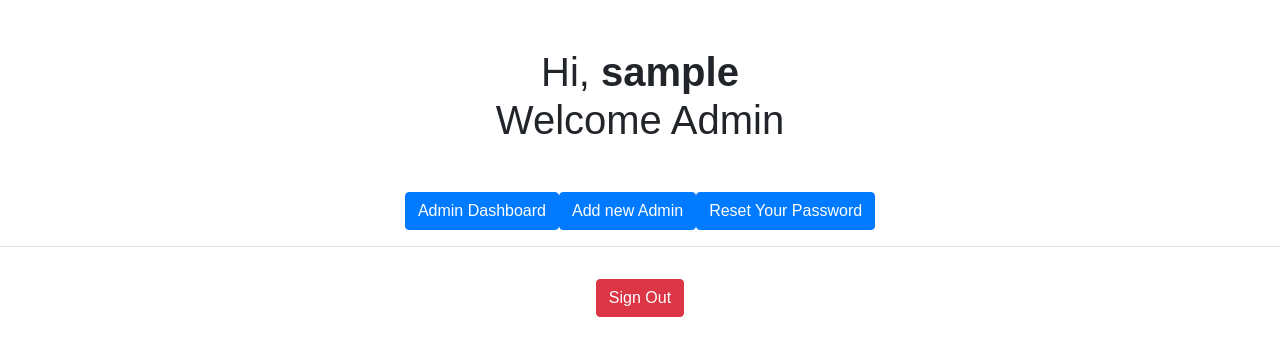
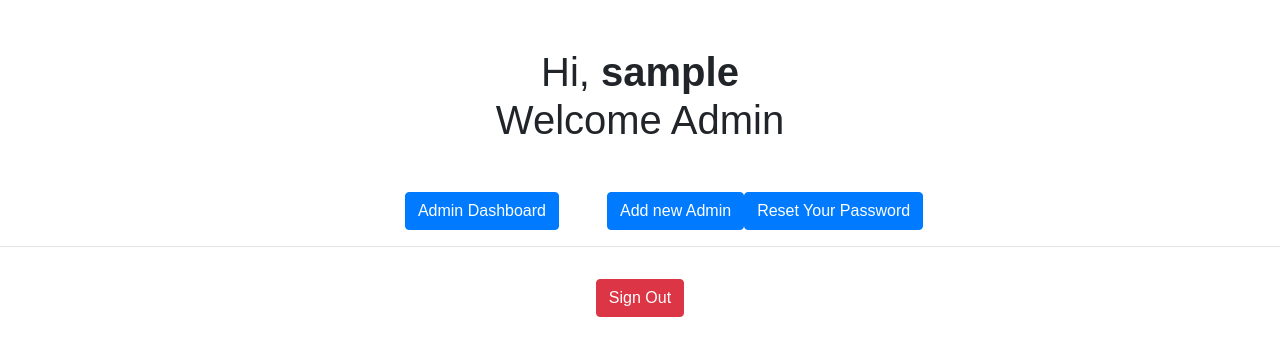
Before and after one commit to ercknard/MaysiloMeter, a PHP site: page /Admin/welcome.php in a window 1280 px wide. Shown: the top 356 px of the page. Run offline with PHP 8.4, Linux system fonts and the light colour scheme; the visitor is signed in with stand-in values (Sample User, id 1).

Commit message:
Update welcome.php

```diff
--- a/Admin/welcome.php
+++ b/Admin/welcome.php
@@ -23,7 +23,7 @@ if(!isset($_SESSION["loggedin"]) || $_SESSION["loggedin"] !== true){
     <h1 class="my-5">Hi, <b><?php echo htmlspecialchars($_SESSION["username"]); ?></b>
     <br> Welcome Admin</h1>
     <p>
-        <a href="https://maysilometer.herokuapp.com/Admin/AdminDashboard/Dashboard.html" target="_blank" class="btn btn-primary pull-left">Admin Dashboard</a><a href="register.php" class="btn btn-primary pull-center">Add new Admin</a><a href="reset-password.php" class="btn btn-primary pull-right">Reset Your Password</a>
+        <a href="https://maysilometer.herokuapp.com/Admin/AdminDashboard/Dashboard.html" target="_blank" class="btn btn-primary pull-left ml-5">Admin Dashboard</a><a href="register.php" class="btn btn-primary pull-center ml-5">Add new Admin</a><a href="reset-password.php" class="btn btn-primary pull-right">Reset Your Password</a>
         <br>
         <hr>
         <br>
```
